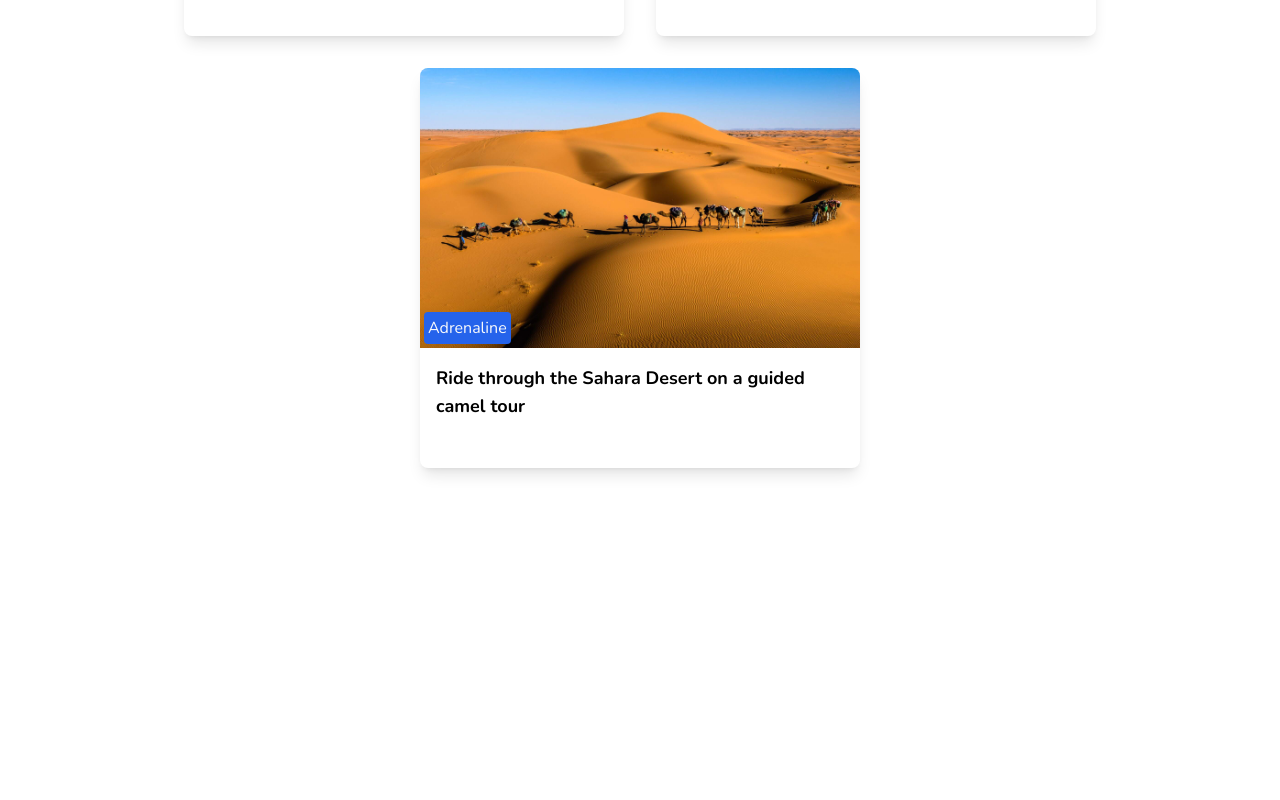
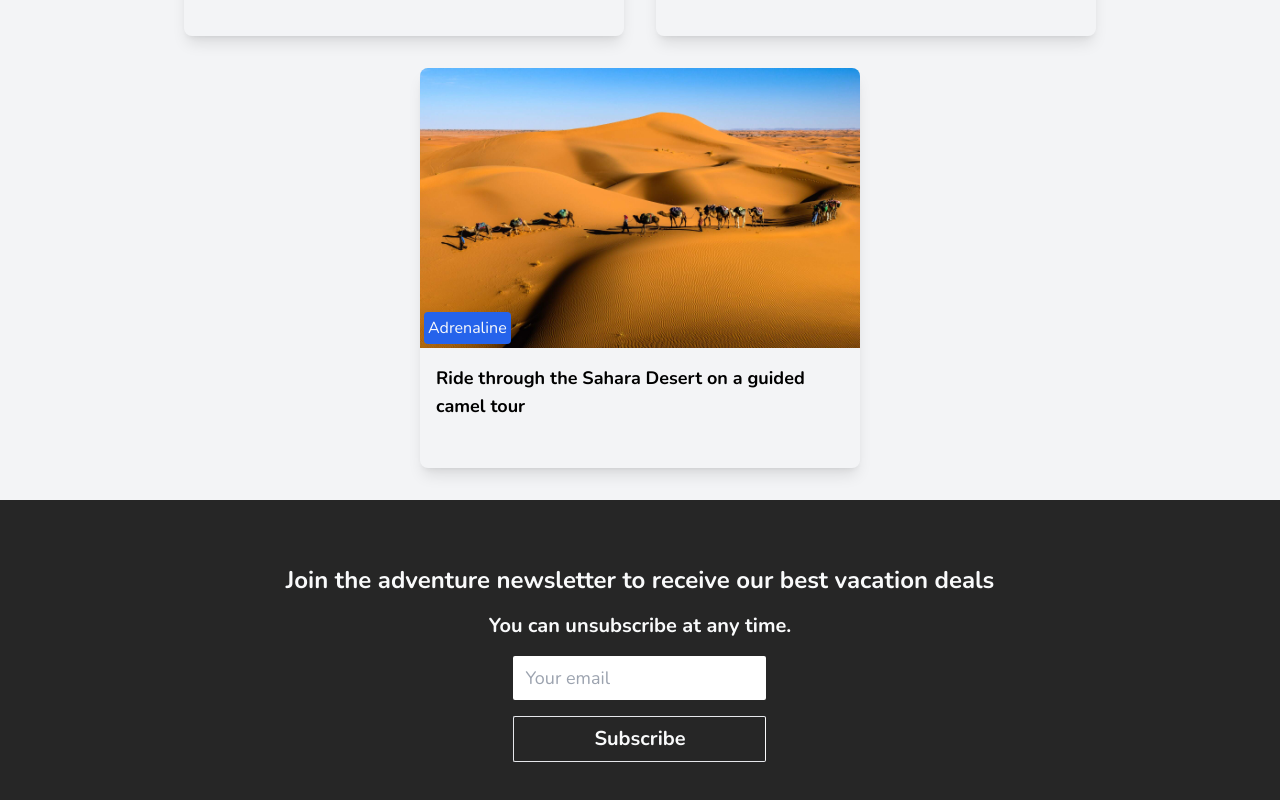
Before and after one commit to Imankh72/adventure, a React (Create React App) app: page / in a window 1280 px wide. Shown: the part 1852-2652 px from the top of the page. Before the commit the page ends 2352 px from the top, so only its background shows below. Built offline with nearby package versions, Linux system fonts and the light colour scheme.

Commit message:
Add: FooterForm Component and FooterLinksData

```diff
--- a/src/App.jsx
+++ b/src/App.jsx
@@ -8,7 +8,7 @@ import Services from "./pages/Services";
 
 const App = () => {
   return (
-    <div className="max-w-7xl mx-auto p-4">
+    <div className="max-w-7xl mx-auto">
       <Navbar />
       <Routes>
         <Route path="/" element={<Home />} />
--- a/src/components/CardItem.jsx
+++ b/src/components/CardItem.jsx
@@ -8,7 +8,7 @@ const CardItem = ({ adventure }) => {
       <Link to="/">
         <div className="w-full h-[180px] relative overflow-hidden md:h-[280px]">
           <img
-            className="w-full h-full transition-all duration-1000 hover:scale-125"
+            className="w-full h-full transition-all duration-[1.2s] hover:scale-125"
             src={image}
             alt={text}
           />
--- a/src/components/Cards.jsx
+++ b/src/components/Cards.jsx
@@ -10,7 +10,7 @@ const Cards = () => {
   }, []);
 
   return (
-    <div className="p-4">
+    <div className="px-4 py-8">
       <h1 className="text-center text-3xl font-bold my-12 md:text-5xl">
         Check out these EPIC destinations!
       </h1>
--- a/src/components/Footer.jsx
+++ b/src/components/Footer.jsx
@@ -1,5 +1,13 @@
+import FooterForm from "./FooterForm";
+
 const Footer = () => {
-  return <footer></footer>;
+  return (
+    <footer className="bg-neutral-800 text-gray-50 flex flex-col justify-center items-center py-16 px-6 text-center">
+      <FooterForm />
+      <section></section>
+      <section></section>
+    </footer>
+  );
 };
 
 export default Footer;
--- /dev/null
+++ b/src/components/FooterForm.jsx
@@ -0,0 +1,22 @@
+const FooterForm = () => {
+  return (
+    <section className="flex flex-col justify-center items-center gap-4">
+      <p className="text-2xl font-bold">
+        Join the adventure newsletter to receive our best vacation deals
+      </p>
+      <p className="text-xl font-bold">You can unsubscribe at any time.</p>
+      <form className="flex flex-col justify-center items-center gap-4">
+        <input
+          className="px-3 py-2 rounded-sm text-neutral-800 text-lg focus:outline focus:outline-gray-50"
+          type="text"
+          placeholder="Your email"
+        />
+        <button className="w-full border border-r-gray-50 py-2 rounded-sm font-bold text-xl transition-all hover:bg-gray-50 hover:text-neutral-800">
+          Subscribe
+        </button>
+      </form>
+    </section>
+  );
+};
+
+export default FooterForm;
--- a/src/components/HeroSection.jsx
+++ b/src/components/HeroSection.jsx
@@ -2,7 +2,7 @@ import { FaPlayCircle } from "react-icons/fa";
 
 const HeroSection = () => {
   return (
-    <div className="hero-background text-gray-100 flex flex-col items-center p-1 font-semibold text-center">
+    <div className="hero-background text-white flex flex-col items-center p-1 font-semibold text-center">
       <h1 className="text-[34px] uppercase mt-10 mb-4 sm:text-5xl md:text-7xl">
         Adventure awaits
       </h1>
--- /dev/null
+++ b/src/data/footerLinksData.js
@@ -0,0 +1,28 @@
+export const footerLinksData = [
+  {
+    id: 1,
+    title: "About Us",
+    links: [
+      "How It Works",
+      "Testimonials",
+      "Careers",
+      "Investors",
+      "Terms of Service",
+    ],
+  },
+  {
+    id: 2,
+    title: "Videos",
+    links: ["Submit Video", "Ambassadors", "Agency", "Influencer"],
+  },
+  {
+    id: 3,
+    title: "Contact Us",
+    links: ["Contact", "Support", "Destinations", "Sponsorships"],
+  },
+  {
+    id: 4,
+    title: "Social Media",
+    links: ["Instagram", "Facebook", "Youtube", "Twitter"],
+  },
+];
--- a/src/pages/Home.jsx
+++ b/src/pages/Home.jsx
@@ -3,7 +3,7 @@ import HeroSection from "../components/HeroSection";
 
 const Home = () => {
   return (
-    <div className="mt-[80px]">
+    <div className="mt-[80px] bg-gray-100">
       <HeroSection />
       <Cards />
     </div>
```
